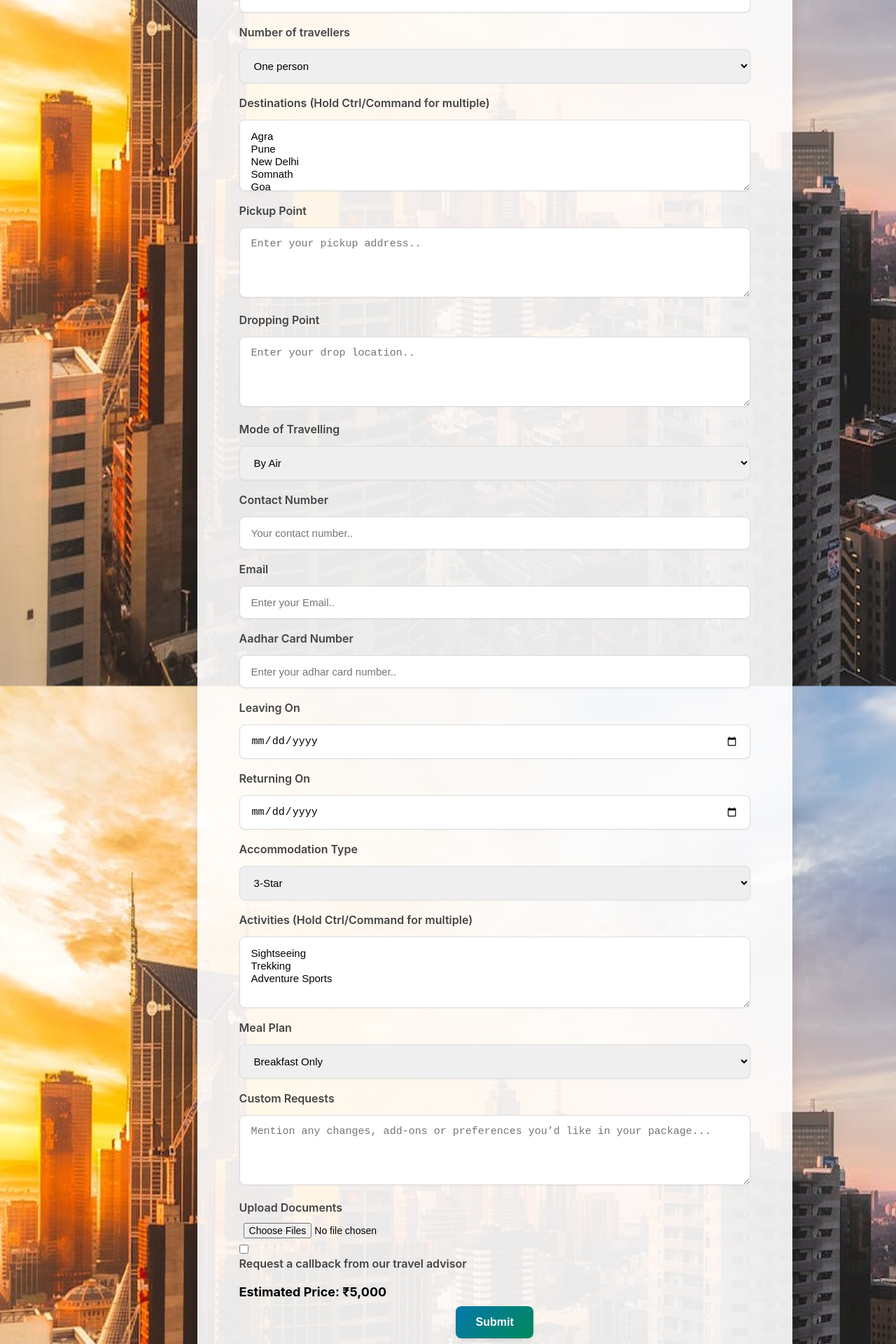
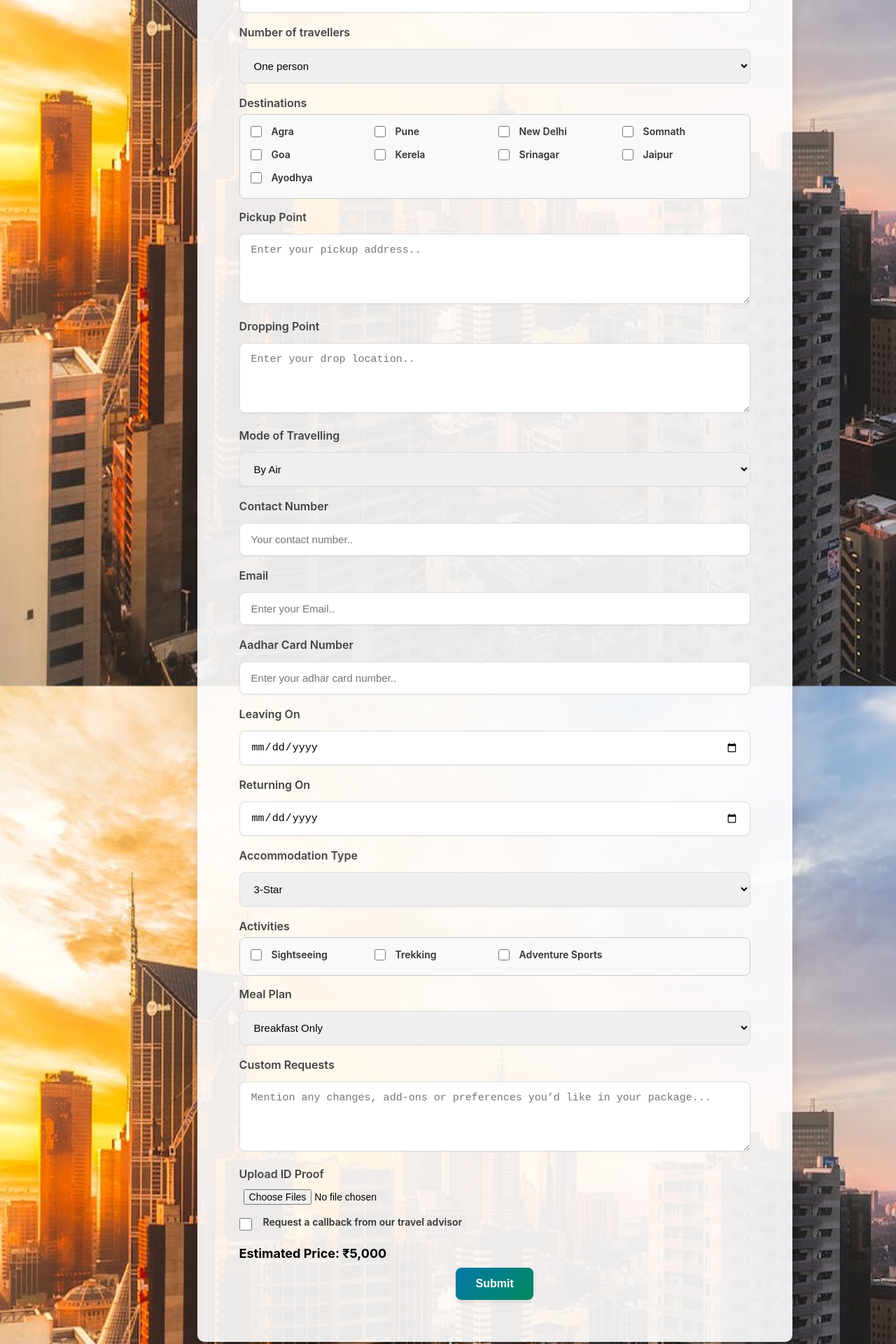
Before and after one commit to nikhil-kumar2712/Travel-Agency-Website, a React (Create React App) app in the folder frontend/: page /booking in a window 1280 px wide. Shown: the part 420-2340 px from the top of the page at 70% size. Built offline with nearby package versions, Linux system fonts and the light colour scheme.

Commit message:
CSS updates

```diff
--- a/frontend/src/css-modules/booking.module.css
+++ b/frontend/src/css-modules/booking.module.css
@@ -123,3 +123,79 @@ input[type=file] {
     margin-top: 20px;
   }
 }
+
+/* Container for all the destination checkboxes */
+.destinationsBox {
+  display: grid;
+  grid-template-columns: repeat(auto-fill, minmax(140px, 1fr));
+  gap: 10px;
+  border: 1px solid #ccc;
+  border-radius: 8px;
+  padding: 15px;
+  margin-bottom: 16px;
+  background-color: #f9f9f9;
+}
+
+/* Each checkbox + label */
+.destinationItem {
+  display: flex;
+  align-items: center;
+  gap: 6px;
+  font-size: 14px;
+  color: #333;
+}
+
+.destinationItem input[type="checkbox"] {
+  accent-color: #04AA6D; /* custom color for checkboxes */
+  width: 16px;
+  height: 16px;
+  cursor: pointer;
+}
+
+/* Container for all the activity checkboxes */
+.activitiesBox {
+  display: grid;
+  grid-template-columns: repeat(auto-fill, minmax(160px, 1fr));
+  gap: 10px;
+  border: 1px solid #ccc;
+  border-radius: 8px;
+  padding: 15px;
+  margin-bottom: 16px;
+  background-color: #f9f9f9;
+}
+
+/* Each activity checkbox + label */
+.activityItem {
+  display: flex;
+  align-items: center;
+  gap: 6px;
+  font-size: 14px;
+  color: #333;
+}
+
+.activityItem input[type="checkbox"] {
+  accent-color: #04AA6D; /* custom checkbox color */
+  width: 16px;
+  height: 16px;
+  cursor: pointer;
+}
+
+.callbackBox {
+  display: flex;
+  align-items: center; /* vertical center */
+  gap: 8px;            /* space between checkbox and label */
+  margin: 10px 0;
+}
+
+.callbackBox input[type="checkbox"] {
+  width: 18px;
+  height: 18px;
+  accent-color: #04AA6D; /* green checkbox tick */
+  cursor: pointer;
+}
+
+.callbackBox label {
+  font-size: 14px;
+  color: #333;
+  cursor: pointer;
+}
--- a/frontend/src/pages/Booking.js
+++ b/frontend/src/pages/Booking.js
@@ -140,24 +140,39 @@ function Booking() {
                 <option value="5">Five persons</option>
               </select>
 
-              <label htmlFor="destination">Destinations (Hold Ctrl/Command for multiple)</label>
-              <select
-                id="destination"
+              <label htmlFor="destination">Destinations</label>
+              <div className={styles.destinationsBox}>
+                {[
+                  "Agra",
+                  "Pune",
+                  "New Delhi",
+                  "Somnath",
+                  "Goa",
+                  "Kerela",
+                  "Srinagar",
+                  "Jaipur",
+                  "Ayodhya",
+                ].map((city) => (
+                  <label key={city} className={styles.destinationItem}>
+                    <input
+                      type="checkbox"
                       name="destination"
-                multiple
-                required
-                onChange={handleChange}
-              >
-                <option value="Agra">Agra</option>
-                <option value="Pune">Pune</option>
-                <option value="New Delhi">New Delhi</option>
-                <option value="Somnath">Somnath</option>
-                <option value="Goa">Goa</option>
-                <option value="Kerela">Kerela</option>
-                <option value="Srinagar">Srinagar</option>
-                <option value="Jaipur">Jaipur</option>
-                <option value="Ayodhya">Ayodhya</option>
-              </select>
+                      value={city}
+                      checked={formData.destination.includes(city)}
+                      onChange={(e) => {
+                        let updatedDest = [...formData.destination];
+                        if (e.target.checked) {
+                          updatedDest.push(city);
+                        } else {
+                          updatedDest = updatedDest.filter((item) => item !== city);
+                        }
+                        setFormData({ ...formData, destination: updatedDest });
+                      }}
+                    />
+                    {city}
+                  </label>
+                ))}
+              </div>
 
               <label htmlFor="pickup">Pickup Point</label>
               <textarea
@@ -230,17 +245,33 @@ function Booking() {
                 <option value="budget">Budget Stay</option>
               </select>
 
-              <label htmlFor="activities">Activities (Hold Ctrl/Command for multiple)</label>
-              <select
-                id="activities"
+              <label htmlFor="activities">Activities</label>
+              <div className={styles.activitiesBox}>
+                {[
+                  { label: "Sightseeing", value: "sightseeing" },
+                  { label: "Trekking", value: "trekking" },
+                  { label: "Adventure Sports", value: "adventure" },
+                ].map((act) => (
+                  <label key={act.value} className={styles.activityItem}>
+                    <input
+                      type="checkbox"
                       name="activities"
-                multiple
-                onChange={handleChange}
-              >
-                <option value="sightseeing">Sightseeing</option>
-                <option value="trekking">Trekking</option>
-                <option value="adventure">Adventure Sports</option>
-              </select>
+                      value={act.value}
+                      checked={formData.activities.includes(act.value)}
+                      onChange={(e) => {
+                        let updatedAct = [...formData.activities];
+                        if (e.target.checked) {
+                          updatedAct.push(act.value);
+                        } else {
+                          updatedAct = updatedAct.filter((item) => item !== act.value);
+                        }
+                        setFormData({ ...formData, activities: updatedAct });
+                      }}
+                    />
+                    {act.label}
+                  </label>
+                ))}
+              </div>
 
               <label htmlFor="meals">Meal Plan</label>
               <select id="meals" name="meals" onChange={handleChange}>
@@ -258,17 +289,17 @@ function Booking() {
                 onChange={handleChange}
               />
 
-              <label htmlFor="uploadDocs">Upload Documents</label>
+              <label htmlFor="uploadDocs">Upload ID Proof</label>
               <input type="file" id="uploadDocs" name="uploadDocs" multiple onChange={handleChange} />
 
-              <div>
+              <div className={styles.callbackBox}>
               <input
                 type="checkbox"
                 id="callback"
                 name="callback"
                 onChange={handleChange}
               />
-                <label htmlFor="callback"> Request a callback from our travel advisor</label>
+              <label htmlFor="callback">Request a callback from our travel advisor</label>
             </div>
 
               {/* Dynamic Price */}
```
Also changed, not shown: frontend/src/pages/HomeAfterSignIn.js (added, +47 -0 lines). Lines whose indentation alone changed are shown as unchanged.
